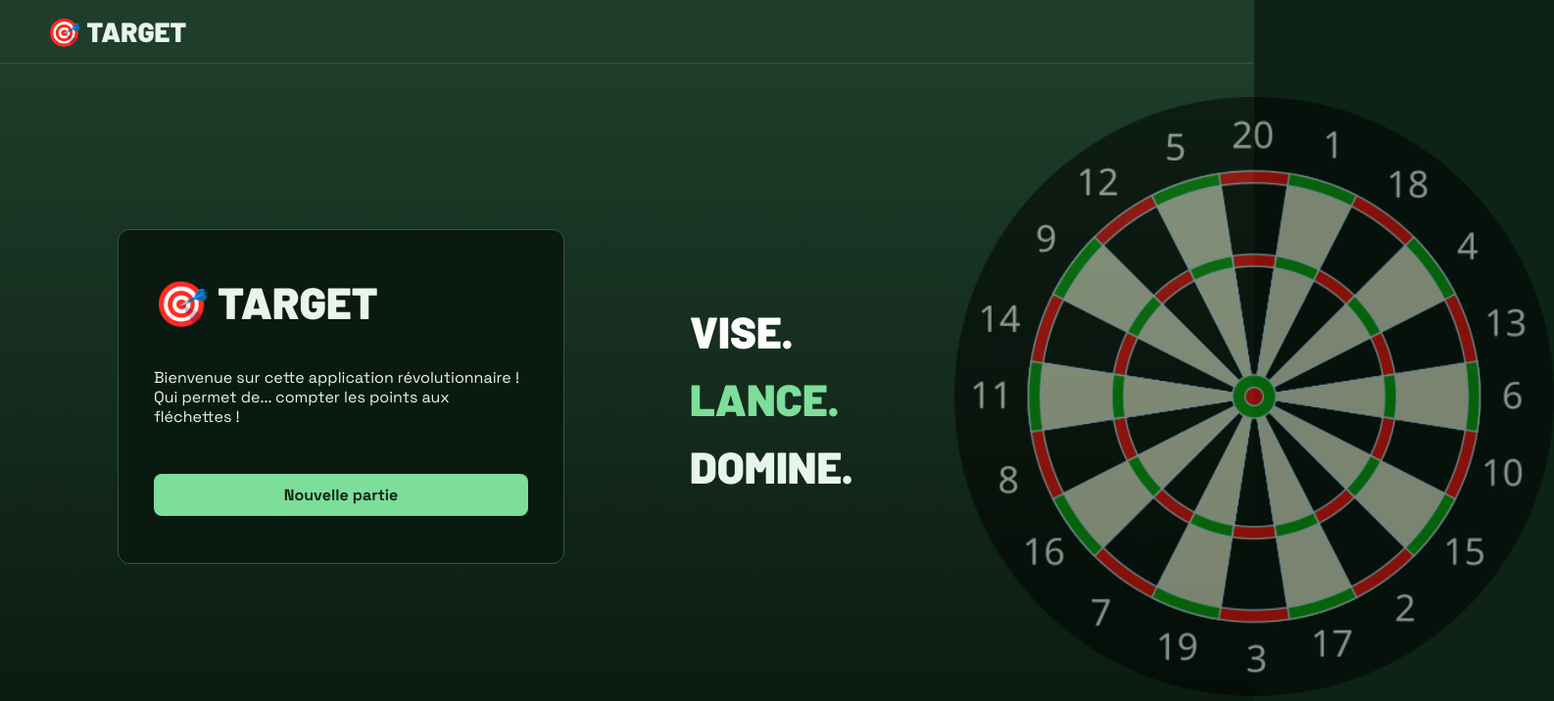
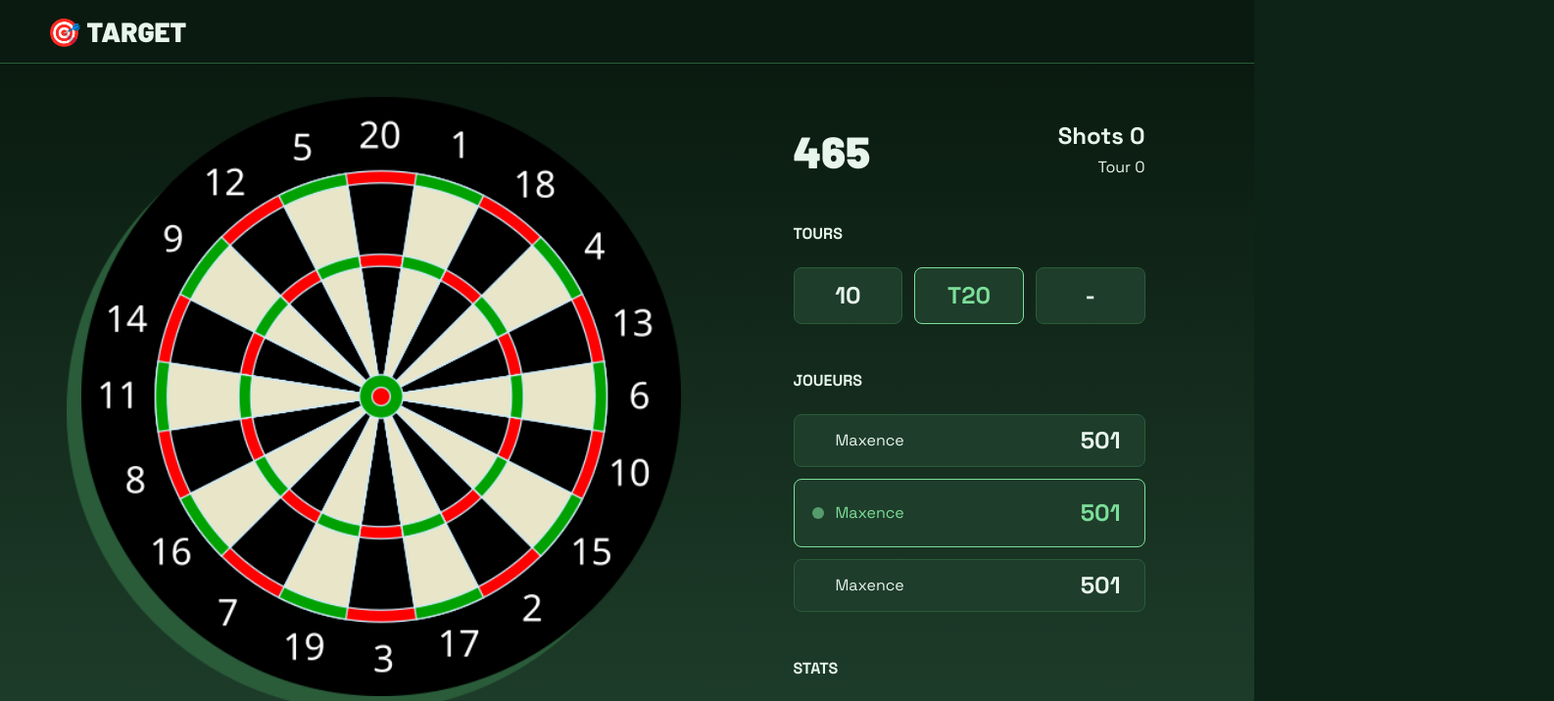
Before and after one commit to mlarmet/target, a React (Vite) app: page /target/game in a window 1280 px wide. Before the commit this address led to /target. Shown: the top 716 px of the page at 98% size, 1586 px wide, since content can reach past the window. Built offline with nearby package versions, Linux system fonts and the light colour scheme.

Commit message:
feat: Create Game page without store

```diff
--- a/src/App.tsx
+++ b/src/App.tsx
@@ -1,8 +1,11 @@
-import { useEffect } from "react";
-import { Navigate, Route, BrowserRouter as Router, Routes } from "react-router-dom";
+import { lazy, Suspense, useEffect } from "react";
+import { Route, BrowserRouter as Router, Routes } from "react-router-dom";
 
-import Home from "@/views/Home/Home";
-import Setup from "@/views/Setup/Setup";
+import Loading from "@/views/Loading/Loading";
+
+const Home = lazy(() => import("./views/Home/Home"));
+const Setup = lazy(() => import("./views/Setup/Setup"));
+const Game = lazy(() => import("./views/Game/Game"));
 
 import "./App.scss";
 
@@ -13,12 +16,13 @@ const App = () => {
 
 	return (
 		<Router basename={__BASE_URL__}>
-			<Routes>
-				<Route path="/" element={<Home />} />
-				<Route path="/setup" element={<Setup />} />
-				{/* Fallback route to home */}
-				<Route path="*" element={<Navigate to="/" replace />} />
-			</Routes>
+			<Suspense fallback={<Loading />}>
+				<Routes>
+					<Route path="/" element={<Home />} />
+					<Route path="/setup" element={<Setup />} />
+					<Route path="/game" element={<Game />} />
+				</Routes>
+			</Suspense>
 		</Router>
 	);
 };
--- /dev/null
+++ b/src/components/PlayerCard/PlayerCard.scss
@@ -0,0 +1,51 @@
+.player-card {
+	padding: 16px 24px 16px 18px;
+
+	border: 1px solid var(--color-others-border);
+	border-radius: 8px;
+	background-color: var(--color-background-variant);
+	color: var(--color-text-primary);
+
+	display: flex;
+	align-items: center;
+	justify-content: space-between;
+
+	.name {
+		display: flex;
+		align-items: center;
+		gap: 12px;
+	}
+
+	.circle {
+		width: 12px;
+		height: 12px;
+
+		border-radius: 50%;
+	}
+
+
+	&.current {
+		padding: 24px 24px 24px 18px;
+
+		border-color: var(--color-cta-default);
+		color: var(--color-cta-default);
+
+		.circle {
+			background-color: var(--color-cta-default);
+			animation: pulse 1s infinite ease-in-out;
+
+			@keyframes pulse {
+
+				0%,
+				100% {
+					opacity: 1;
+				}
+
+				50% {
+					opacity: 0.25;
+				}
+			}
+		}
+	}
+
+}
--- /dev/null
+++ b/src/components/PlayerCard/PlayerCard.tsx
@@ -0,0 +1,28 @@
+import { useGameStore } from "@/store/game.store";
+
+import "./PlayerCard.scss";
+
+interface PlayerCardProps {
+	player: PlayerData;
+	current: boolean;
+}
+
+export default function PlayerCard({ player, current = false }: PlayerCardProps) {
+	const { mode } = useGameStore();
+
+	const getScore = () => {
+		const total = mode;
+		const score = player.score.reduce((a, b) => a + b, 0);
+		return `${total - score}`;
+	};
+
+	return (
+		<div className={`player-card${current ? " current" : ""}`}>
+			<div className="name">
+				<div className="circle" />
+				<p className="player-name">{player.name}</p>
+			</div>
+			<h3 className="player-score title secondary">{getScore()}</h3>
+		</div>
+	);
+}
--- a/src/index.scss
+++ b/src/index.scss
@@ -268,6 +268,55 @@ input.input {
 	}
 }
 
+.turn-value {
+	text-align: center;
+
+	padding: 18px;
+
+	border: 1px solid var(--color-others-border);
+	border-radius: 8px;
+	background-color: var(--color-background-variant);
+	color: var(--color-text-primary);
+
+	&.current {
+		border-color: var(--color-cta-default);
+		color: var(--color-cta-default);
+	}
+}
+
+.stat {
+	position: relative;
+
+	display: flex;
+	flex-direction: column;
+	justify-content: space-between;
+
+	width: 100%;
+	padding: 3px 12px 3px 18px;
+
+	border-radius: 8px;
+
+	overflow: hidden;
+
+	&::before {
+		content: "";
+
+		position: absolute;
+		top: 0;
+		left: 0;
+
+		background-color: var(--color-cta-default);
+		width: 4px;
+		height: 100%;
+	}
+
+	.value {
+		font-size: 36px;
+		line-height: 34px;
+	}
+
+}
+
 .form-container,
 .form-col,
 .form-row {
--- /dev/null
+++ b/src/store/game.store.ts
@@ -0,0 +1,27 @@
+import { create } from "zustand";
+
+type GameState = {
+	mode: GameMode;
+	players: PlayerData[];
+
+	turn: number;
+
+	setMode: (mode: GameMode) => void;
+	setPlayers: (players: PlayerData[]) => void;
+
+	setTurn: (turn: number) => void;
+};
+
+const NEW_PLAYER: PlayerData = { name: "Maxence", dartCount: 0, score: [] };
+
+export const useGameStore = create<GameState>((set) => ({
+	mode: 501,
+	players: [NEW_PLAYER, NEW_PLAYER, NEW_PLAYER],
+
+	turn: 0,
+
+	setMode: (mode: GameMode) => set({ mode }),
+	setPlayers: (players: PlayerData[]) => set({ players }),
+
+	setTurn: (turn: number) => set({ turn }),
+}));
--- /dev/null
+++ b/src/views/Game/Game.scss
@@ -0,0 +1,56 @@
+main#game {
+	min-height: 0;
+
+	justify-content: center;
+
+	background: linear-gradient(var(--color-background-default) 0%, var(--color-background-variant) 100%);
+
+	gap: 48px;
+
+	#left {
+		flex: 1;
+
+		display: flex;
+		flex-direction: column;
+		justify-content: flex-start;
+		gap: 48px;
+
+		height: 100%;
+
+		padding: 64px 48px;
+		max-width: 455px;
+
+		#titles {
+			display: flex;
+			justify-content: space-between;
+
+			#counter {
+				align-items: flex-end;
+				gap: 12px;
+			}
+		}
+
+		#turns {
+			.turn-value {
+				flex: 1;
+			}
+		}
+	}
+
+	#right {
+		flex: 1;
+
+		display: flex;
+		justify-content: center;
+		align-items: center;
+
+		max-width: 650px;
+		max-height: 650px;
+
+		height: 100%;
+
+		img {
+			filter: drop-shadow(-15px 15px 0 var(--color-others-border));
+		}
+	}
+}
--- /dev/null
+++ b/src/views/Game/Game.tsx
@@ -0,0 +1,74 @@
+import { useGameStore } from "@/store/game.store";
+
+import Footer from "@/components/Footer/Footer";
+import Header from "@/components/Header/Header";
+
+import dartboard from "@/assets/images/dartboard.svg";
+
+import PlayerCard from "@/components/PlayerCard/PlayerCard";
+import "./Game.scss";
+
+export default function Game() {
+	const { players, turn } = useGameStore();
+
+	return (
+		<>
+			<Header reverse />
+			<main id="game">
+				<div id="right">
+					<img id="decoration" src={dartboard} alt="decoration" />
+				</div>
+
+				<div id="left">
+					<div id="titles">
+						<h1 className="title main">465</h1>
+
+						<div id="counter" className="form-col">
+							<h2 className="title secondary">Shots 0</h2>
+							<p>Tour {turn}</p>
+						</div>
+					</div>
+
+					<div className="form-container">
+						<h3 className="form-title">Tours</h3>
+
+						<div id="turns" className="form-row">
+							<div className="shot-1 title secondary turn-value">10</div>
+							<div className="shot-2 title secondary turn-value current">T20</div>
+							<div className="shot-3 title secondary turn-value">-</div>
+						</div>
+					</div>
+
+					<div className="form-container">
+						<h3 className="form-title">Joueurs</h3>
+						<div id="players" className="form-col">
+							{players.map((player, i) => (
+								<PlayerCard player={player} key={i} current={i === 1} />
+							))}
+						</div>
+					</div>
+
+					<div className="form-container">
+						<h3 className="form-title">Stats</h3>
+
+						<div className="form-row">
+							<div className="stat">
+								<p className="name">Last</p>
+								<h3 className="title main value">54</h3>
+							</div>
+							<div className="stat">
+								<p className="name">Avg.</p>
+								<h3 className="title main value">54.4</h3>
+							</div>
+							<div className="stat">
+								<p className="name">Best</p>
+								<h3 className="title main value">54</h3>
+							</div>
+						</div>
+					</div>
+				</div>
+			</main>
+			<Footer reverse />
+		</>
+	);
+}
--- a/src/views/Home/Home.tsx
+++ b/src/views/Home/Home.tsx
@@ -3,9 +3,9 @@ import { useNavigate } from "react-router";
 import Footer from "@/components/Footer/Footer";
 import Header from "@/components/Header/Header";
 
+import dartboard from "@/assets/images/dartboard.svg";
+
 import "./Home.scss";
-
-import dartboard from "@/assets/images/dartboard.svg";
 
 export default function Home() {
 	const navigate = useNavigate();
--- /dev/null
+++ b/src/views/Loading/Loading.scss
@@ -0,0 +1,31 @@
+#loader {
+	position: fixed;
+	top: 0;
+	left: 0;
+	right: 0;
+	bottom: 0;
+
+	z-index: 999;
+
+	display: flex;
+	justify-content: center;
+	align-items: center;
+
+	background-color: var(--color-background-default);
+
+	pointer-events: none;
+
+	img {
+		animation: rotation 2s infinite linear;
+
+		@keyframes rotation {
+			0% {
+				transform: rotate(0deg);
+			}
+
+			100% {
+				transform: rotate(359deg);
+			}
+		}
+	}
+}
--- /dev/null
+++ b/src/views/Loading/Loading.tsx
@@ -0,0 +1,11 @@
+import dartboard from "@/assets/images/dartboard.svg";
+
+import "./Loading.scss";
+
+export default function Loading() {
+	return (
+		<div id="loader" className="">
+			<img id="decoration" src={dartboard} alt="decoration" />
+		</div>
+	);
+}
--- a/src/views/Setup/Setup.tsx
+++ b/src/views/Setup/Setup.tsx
@@ -1,4 +1,7 @@
 import React, { useEffect, useState } from "react";
+import { useNavigate } from "react-router-dom";
+
+import { useGameStore } from "@/store/game.store";
 
 import Footer from "@/components/Footer/Footer";
 import Header from "@/components/Header/Header";
@@ -15,15 +18,19 @@ interface PlayerError {
 const MAX_PLAYERS = 10;
 const GAME_MODES: GameMode[] = [501, 301];
 const NO_ERROR: PlayerError = { code: 0, text: "" };
+const NEW_PLAYER: PlayerData = { name: "", dartCount: 0, score: [] };
 
 export default function Setup() {
 	const [showFullAlert, setShowFullAlert] = useState(false);
-	const [mode, setMode] = useState<GameMode>(501);
-	const [players, setPlayers] = useState<string[]>(["", ""]);
+
+	const navigate = useNavigate();
+
+	const { mode, setMode, players, setPlayers } = useGameStore();
+
 	const [errors, setErrors] = useState<PlayerError[]>([]);
 
-	const validateAll = (players: string[], prevErrors: PlayerError[]): PlayerError[] => {
-		return players.map((p, i) => validatePlayer(p, prevErrors[i]));
+	const validateAll = (players: PlayerData[], prevErrors: PlayerError[]): PlayerError[] => {
+		return players.map((player, i) => validatePlayer(player.name, prevErrors[i]));
 	};
 
 	const validatePlayer = (name: string, prevError: PlayerError): PlayerError => {
@@ -53,7 +60,7 @@ export default function Setup() {
 	const handleBlur = (index: number) => {
 		setErrors((prev) => {
 			const next = [...prev];
-			next[index] = validatePlayer(players[index], next[index]);
+			next[index] = validatePlayer(players[index].name, next[index]);
 			return next;
 		});
 	};
@@ -67,12 +74,14 @@ export default function Setup() {
 	};
 
 	const addPlayer = () => {
-		setPlayers((p) => [...p, ""]);
+		players.push(NEW_PLAYER);
+		setPlayers(players);
+
 		setErrors((e) => [...e, NO_ERROR]);
 	};
 
 	const updatePlayer = (index: number, value: string) => {
-		const next = players.map((name, i) => (i === index ? value : name));
+		const next = players.map((player, i) => ({ ...player, name: i === index ? value : player.name }));
 		setPlayers(next);
 	};
 
@@ -94,7 +103,9 @@ export default function Setup() {
 			return;
 		}
 		setErrors([]);
-		console.log("Start game", { mode, players: players.map((p) => p.trim()) });
+
+		// Start game
+		navigate("/game");
 	};
 
 	useEffect(() => {
@@ -138,16 +149,14 @@ export default function Setup() {
 						<div className="form-container">
 							<h3 className="form-title">Joueurs</h3>
 							<div id="players" className="form-col">
-								{players.map((name, i) => {
-									const error = errors?.[i];
-									return (
+								{players.map((player, i) => (
 									<React.Fragment key={i}>
 										<div className="form-row">
 											<input
 												type="text"
 												name={`player-${i + 1}`}
 												id={`player-${i + 1}`}
-													value={name}
+												value={player.name}
 												placeholder={`Joueur ${i + 1}`}
 												className="input"
 												onChange={(e) => updatePlayer(i, e.target.value)}
@@ -165,12 +174,11 @@ export default function Setup() {
 												</button>
 											)}
 										</div>
-											{error && error.code !== 0 && (
-												<div className={`form-validation ${error.code < 0 ? "alert" : "warning"}`}>{error.text}</div>
+										{errors?.[i] && errors?.[i].code !== 0 && (
+											<div className={`form-validation ${errors?.[i].code < 0 ? "alert" : "warning"}`}>{errors?.[i].text}</div>
 										)}
 									</React.Fragment>
-									);
-								})}
+								))}
 								{players.length < MAX_PLAYERS && (
 									<button type="button" className="btn secondary" onClick={addPlayer}>
 										＋ Ajouter un joueur
```
Also changed, not shown: src/index.d.ts (+6 -2 lines). Lines whose indentation alone changed are shown as unchanged.
